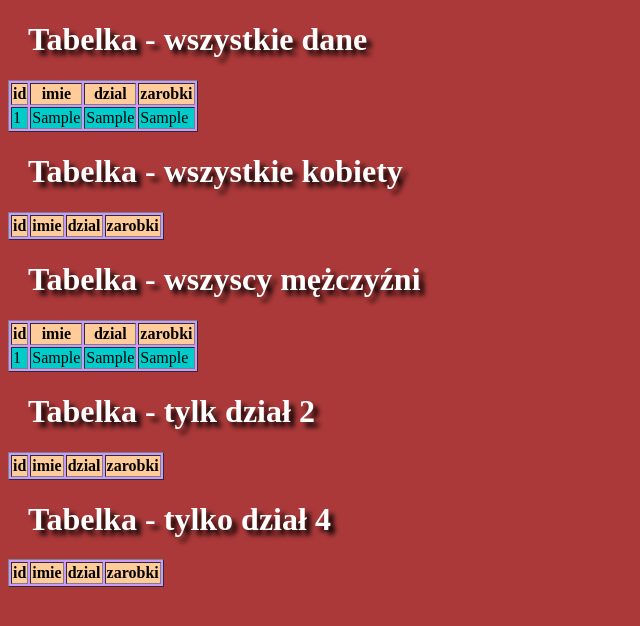
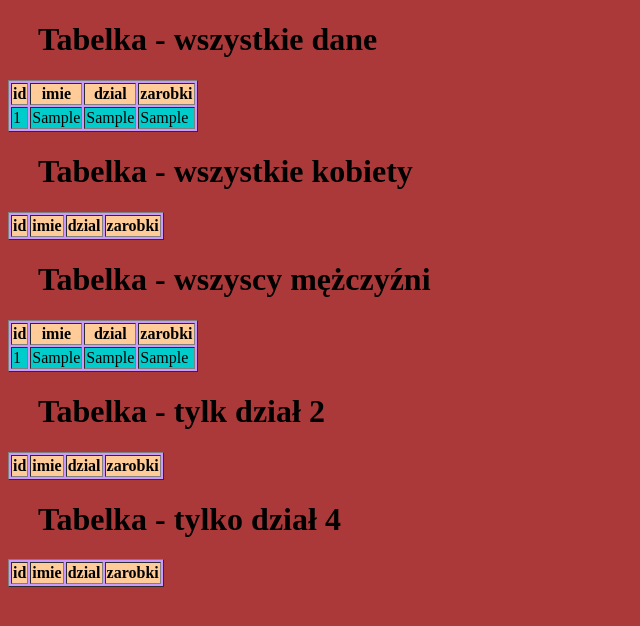
Before and after one commit to SK-2019/php-sql-wprowadzenie-Marcia56, a PHP site: page / in a window 1280 px wide. Shown: the top 626 px of the page, without its empty margins (0-640 px from the left). Run offline with PHP 8.4, Linux system fonts and the light colour scheme; tables that the repository leaves empty or names only in its code hold one stand-in row (values such as "Sample post"); data that the repository does not hold is empty.

Commit message:
Update style.css

```diff
--- a/style.css
+++ b/style.css
@@ -3,9 +3,9 @@ body {
 }
 
 h1 {
-  text-shadow: 5px 5px 5px black;
-  color: white;
-  margin-left: 20px;
+  //text-shadow: 5px 5px 5px black;
+  color: black;
+  margin-left: 30px;
 }
 
 h2 {
```
